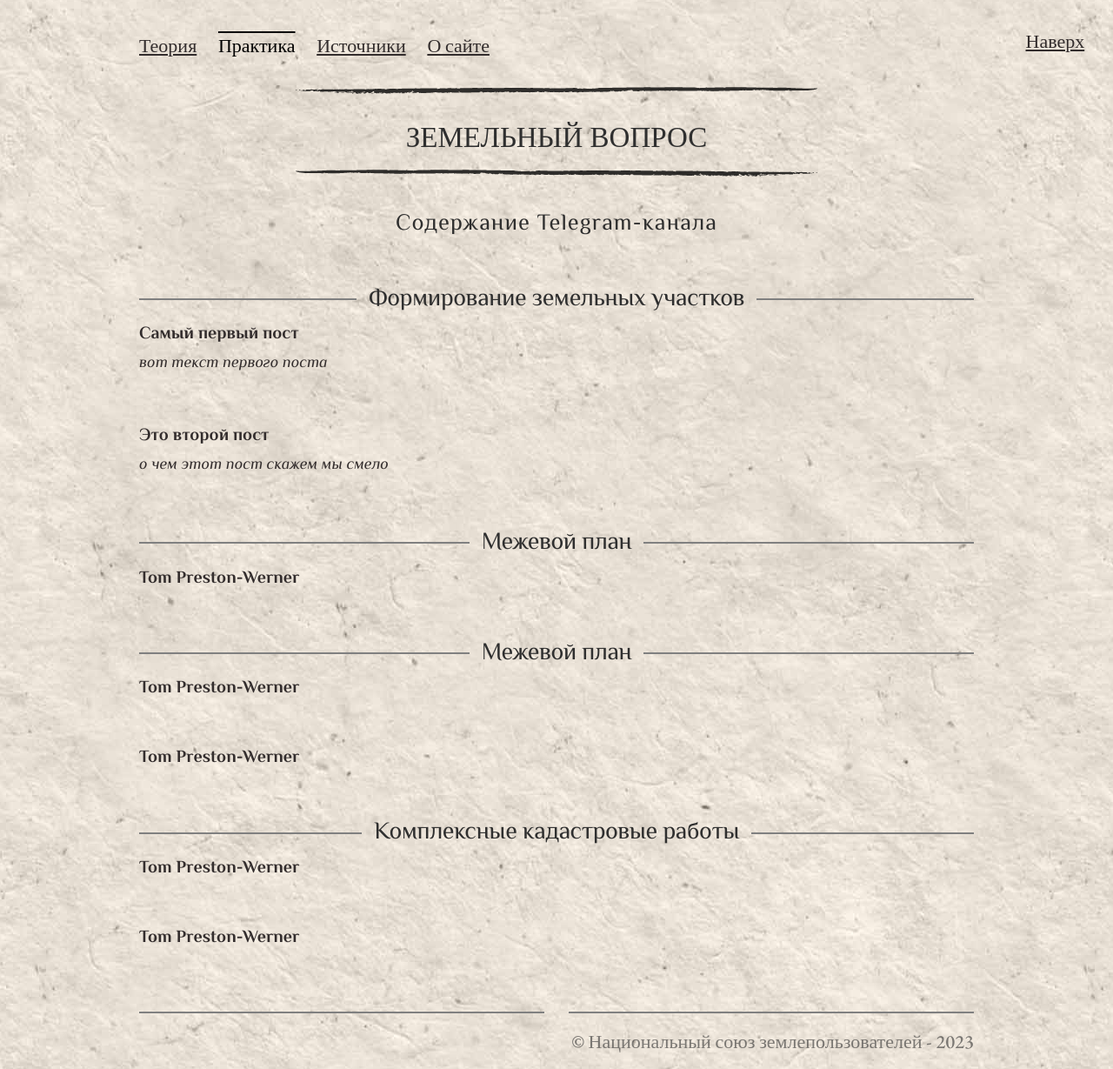
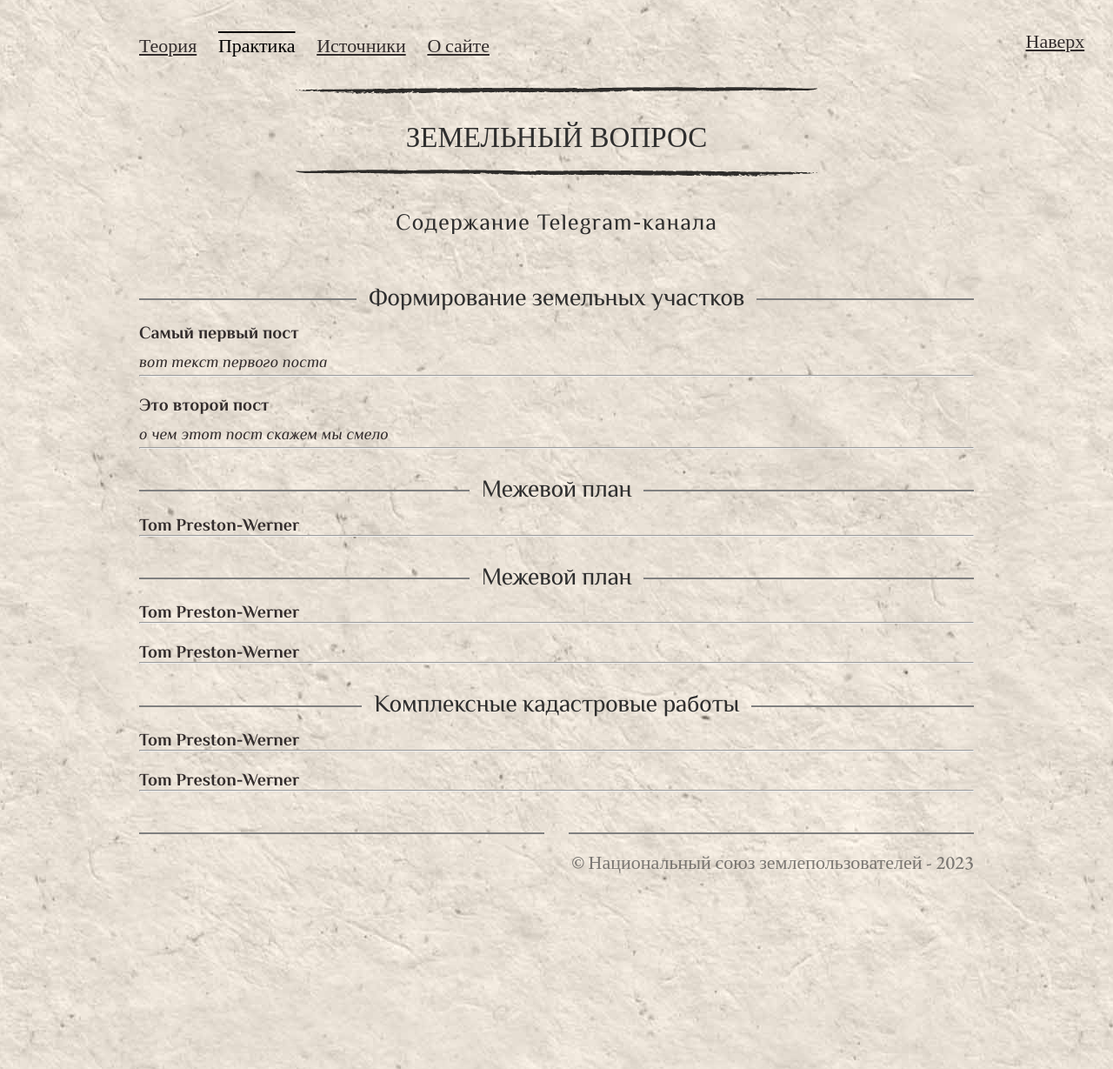
Before and after one commit to SergSi/land-use-art, a Jekyll site: the page built from pages/docs.md, in a window 1280 px wide. Shown: the whole page at 87% size. Built offline with Jekyll 4.4.1, drawn with Linux system fonts in a browser that asks for light colours; some web fonts are replaced.

Commit message:
Update skeleton.css

```diff
--- a/assets/css/skeleton.css
+++ b/assets/css/skeleton.css
@@ -462,14 +462,6 @@ blockquote  {
 /* Misc
 –––––––––––––––––––––––––––––––––––––––––––––––––– */
 
-hr {
-    margin-top: 3rem;
-    margin-bottom: 3.5rem;
-    height: 2px;
-    border: none;
-
-}
-
 /* Clearing
 –––––––––––––––––––––––––––––––––––––––––––––––––– */
 /* Self Clearing Goodness */
```
